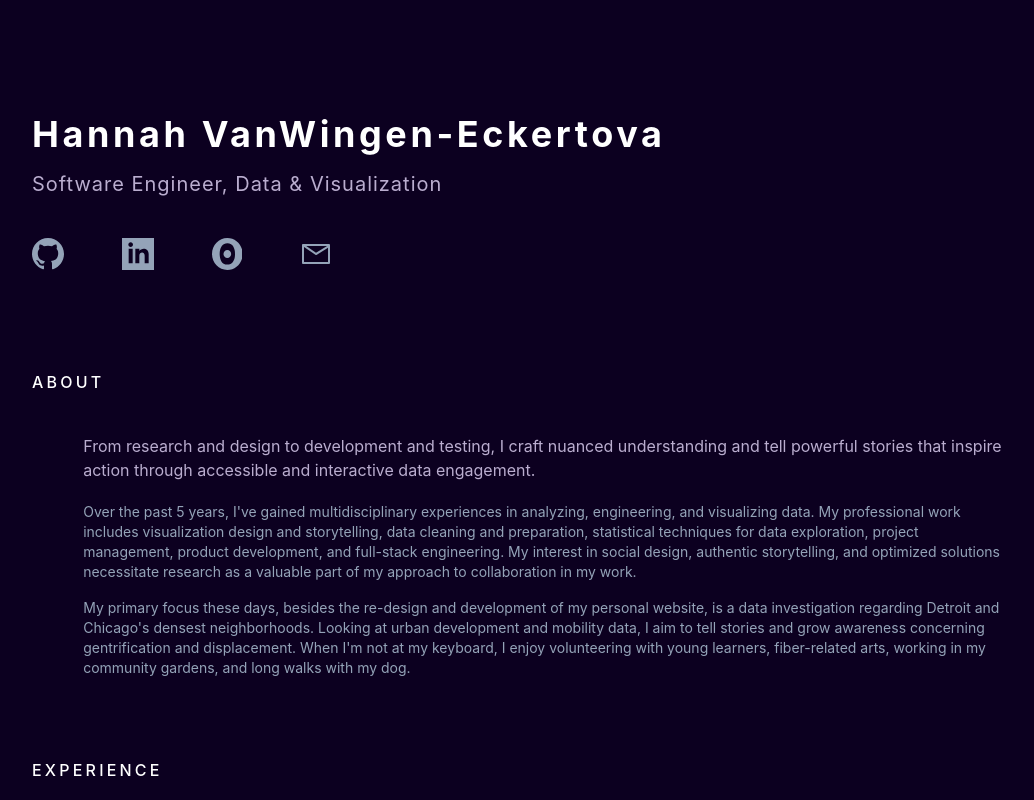
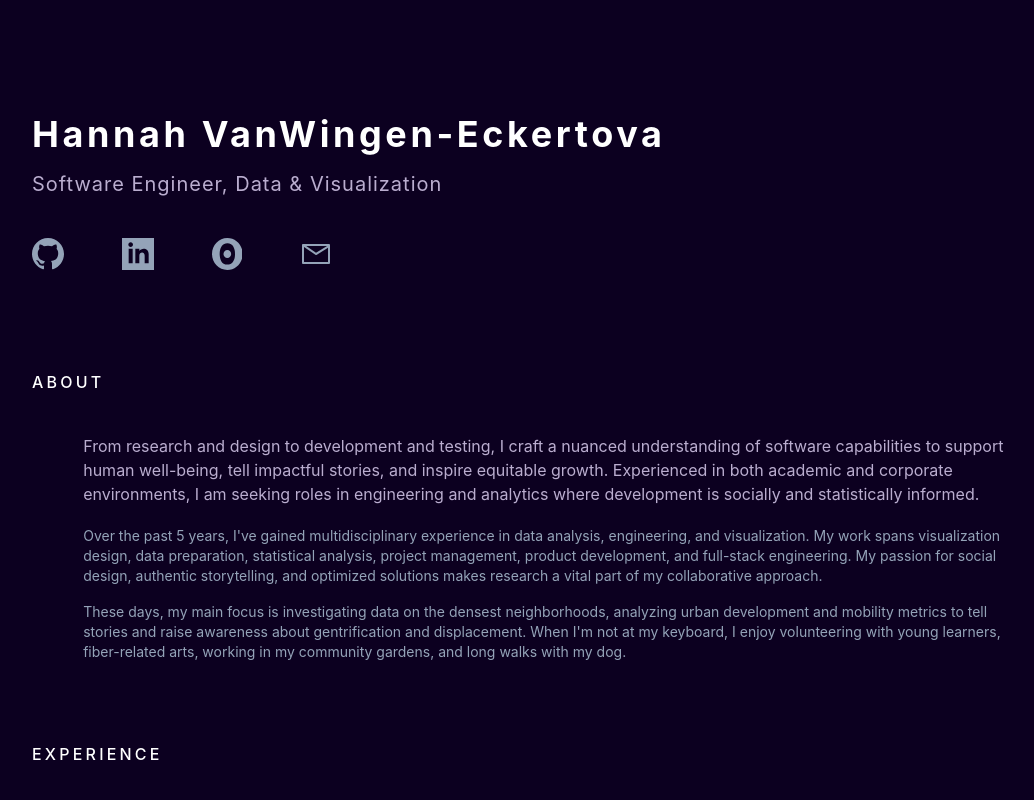
Before and after one commit to hvanova/hvanova.github.io, a Svelte app: page / in a window 1280 px wide. Shown: the top 800 px of the page, without its empty margins (96-1130 px from the left). Built offline with nearby package versions, Linux system fonts and the light colour scheme.

Commit message:
resume line update

```diff
--- a/content/about.js
+++ b/content/about.js
@@ -1,14 +1,12 @@
 export const name = `Hannah VanWingen-Eckertova`;
 export const title = `Software Engineer, Data & Visualization`;
 
-export const intro = `From research and design to development and testing, I craft nuanced understanding and tell powerful stories that inspire action through accessible and interactive data engagement.`
-export const aboutP1 = `Over the past 5 years, I've gained multidisciplinary experiences in analyzing, engineering, and visualizing data. My professional work includes visualization design and storytelling, data cleaning and preparation, statistical techniques for data exploration, project management, product development, and full-stack engineering.
-My interest in social design, authentic storytelling, and optimized solutions necessitate research as a valuable part of my approach to collaboration in my work.`
-export const aboutP2 =
-  `My primary focus these days, besides the re-design and development of my personal website, is a data investigation regarding Detroit and Chicago's
-        densest neighborhoods. Looking at urban development and mobility data, I aim to tell stories and grow awareness concerning gentrification and displacement.
-        When I'm not at my keyboard, I enjoy volunteering with young learners, fiber-related arts, working in my community gardens, and long
-        walks with my dog.`
+export const intro = `From research and design to development and testing, I craft a nuanced understanding of software capabilities to support human well-being, tell impactful stories, and inspire equitable growth.
+  Experienced in both academic and corporate environments, I am seeking roles in engineering and analytics where development is socially and statistically informed.`
+export const aboutP1 = `Over the past 5 years, I've gained multidisciplinary experience in data analysis, engineering, and visualization.
+  My work spans visualization design, data preparation, statistical analysis, project management, product development, and full-stack engineering. My passion for social design, authentic storytelling, and optimized solutions makes research a vital part of my collaborative approach.`
+export const aboutP2 = `These days, my main focus is investigating data on the densest neighborhoods, analyzing urban development and mobility metrics to tell stories and raise awareness about gentrification and displacement.
+  When I'm not at my keyboard, I enjoy volunteering with young learners, fiber-related arts, working in my community gardens, and long walks with my dog.`
 
 export const links = {
   linkedin: 'https://www.linkedin.com/in/hannah-vanwingen-eckertova-248976115/',
```
Also changed, not shown: 1 other file (tests, documents, lock files or other folders).
